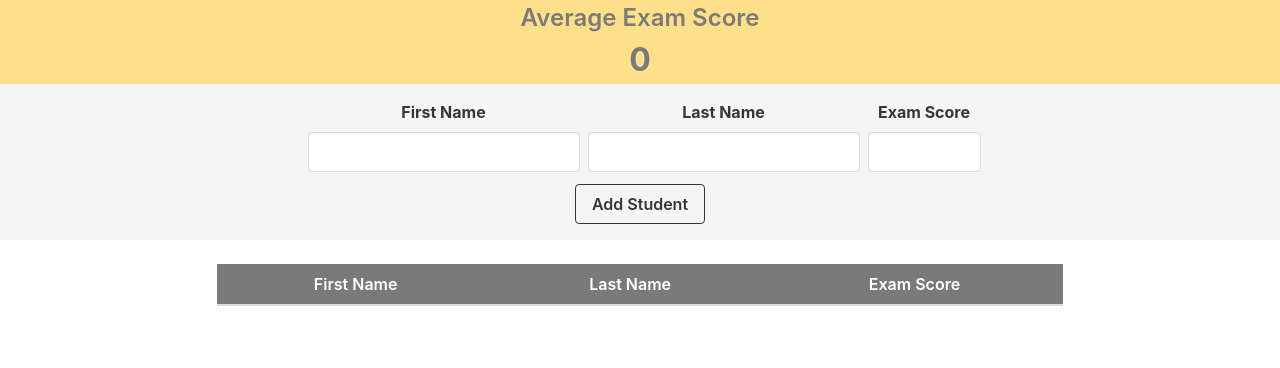
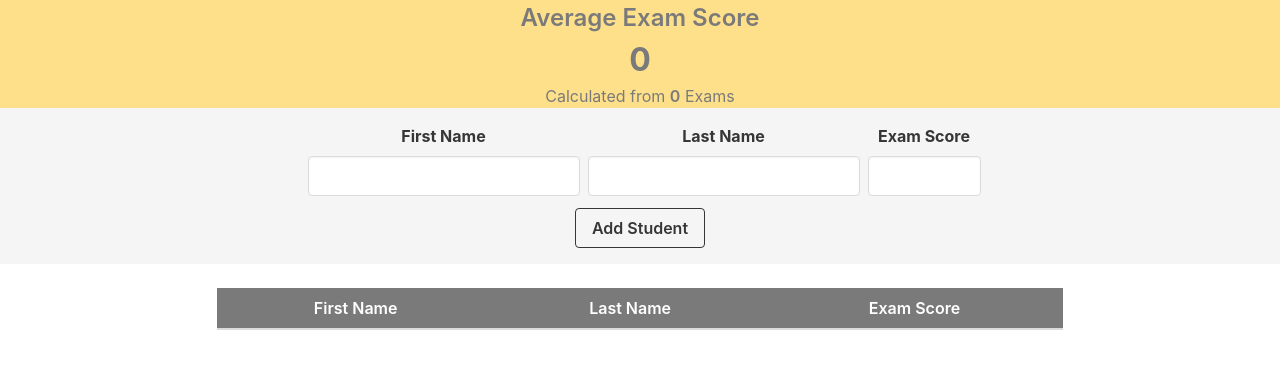
Before and after one commit to LDRMuse/hw-react-student-exams-STLnick, a React (Create React App) app: page / in a window 1280 px wide. Shown: the top 368 px of the page. Built offline with nearby package versions, Linux system fonts and the light colour scheme.

Commit message:
:sparkles: Show number of exams taken below avgScore

```diff
--- a/src/components/StudentAverageLog/AverageDisplay/index.js
+++ b/src/components/StudentAverageLog/AverageDisplay/index.js
@@ -1,7 +1,7 @@
 import React from 'react'
 import PropTypes from 'prop-types'
 
-export const AverageDisplay = ({ avgScore }) => {
+export const AverageDisplay = ({ avgScore, numScores }) => {
 
   const colorClasses = avgScore < 70 ? "has-background-warning has-text-grey" : "has-background-success has-text-white"
 
@@ -9,10 +9,12 @@ export const AverageDisplay = ({ avgScore }) => {
     <div className={`has-text-centered ${colorClasses}`}>
       <h3 className="has-text-weight-semibold is-size-4">Average Exam Score</h3>
       <h2 className="has-text-weight-bold is-size-3">{avgScore}</h2>
+      <p>Calculated from <span className="has-text-weight-semibold">{numScores}</span> Exams</p>
     </div>
   )
 }
 
 AverageDisplay.propTypes = {
-  avgScore: PropTypes.string
+  avgScore: PropTypes.string,
+  numScores: PropTypes.number
 }
--- a/src/components/StudentAverageLog/index.js
+++ b/src/components/StudentAverageLog/index.js
@@ -40,7 +40,7 @@ export const StudentAverageLog = () => {
 
   return (
     <div>
-      <AverageDisplay avgScore={students[0] ? averageScore : '0'} />
+      <AverageDisplay avgScore={students[0] ? averageScore : '0'} numScores={students.length} />
       <Form handler={handleAddStudent} />
       <div className="columns mt-3">
         <div className="column"></div>
```
